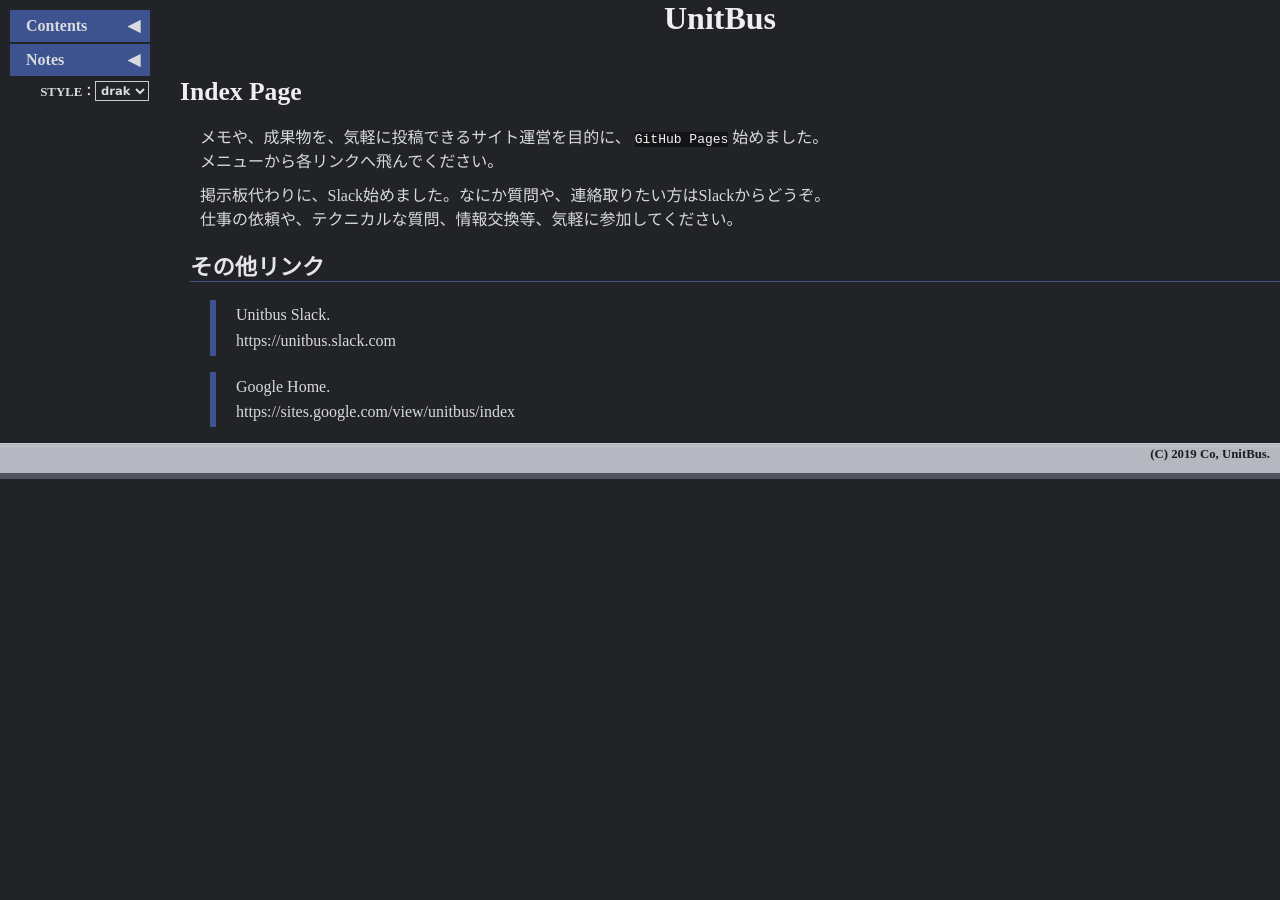
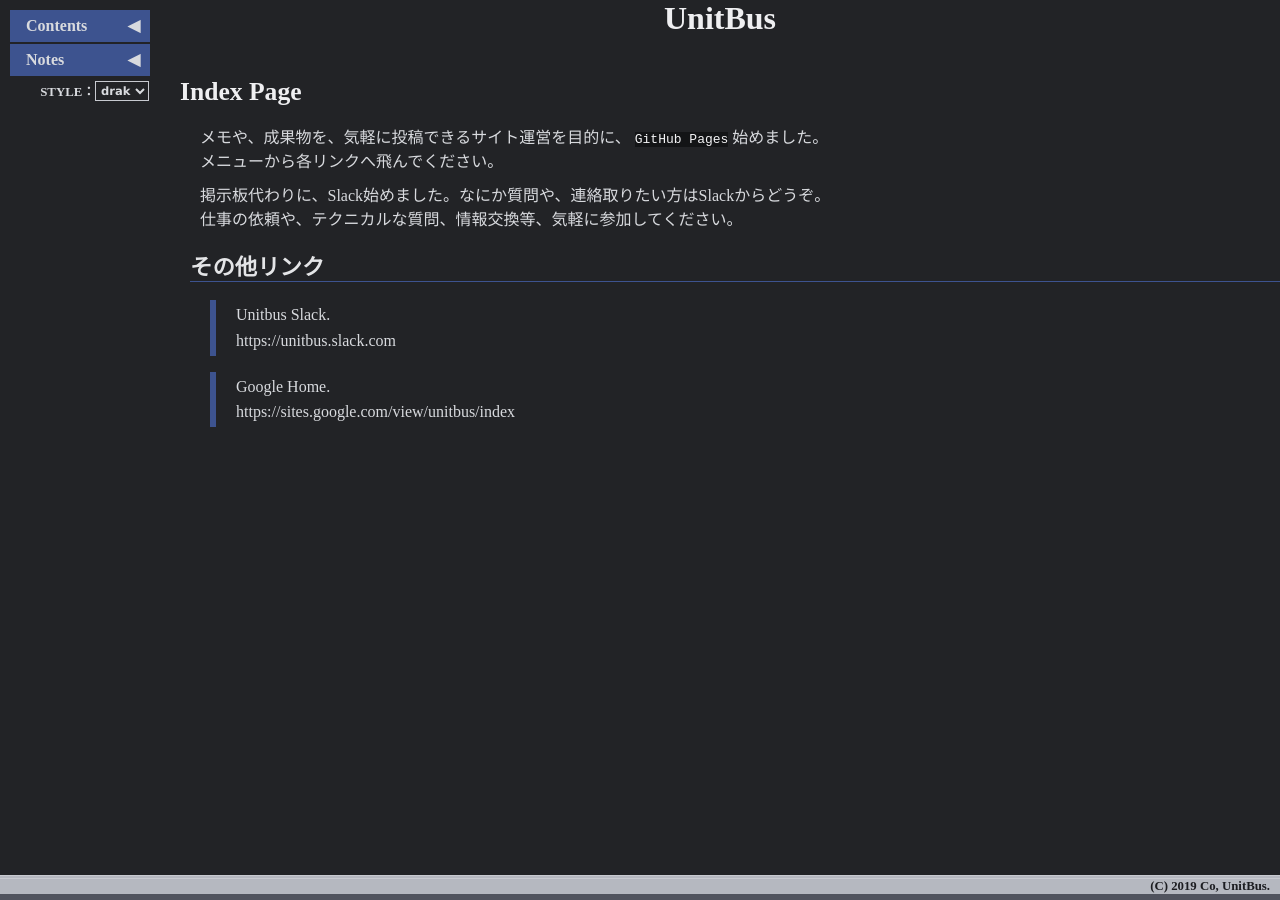
Before and after one commit to unitbus/unitbus.github.io, a Jekyll site: the page built from index.md, in a window 1280 px wide. Built offline with Jekyll 4.4.1, drawn with Linux system fonts in a browser that asks for light colours.

Commit message:
Update style_grid.css

```diff
--- a/styles/style_grid.css
+++ b/styles/style_grid.css
@@ -2,7 +2,7 @@
 body {
     /* width: 800px; */
     display: grid;
-    margin: 0;
+    margin: 0px;
     min-height: 100%;
     grid-template-rows: 60px 1fr 36px;
     grid-template-columns: 160px 1fr;
@@ -28,6 +28,10 @@
     padding-left: 10px;
 }
 footer {
+    position: fixed;
+    bottom: 0px;
+    right: 0px;
+    min-width: 100%;
     grid-row: 3;
     grid-column: 1 / span 2;
     font-size: 80%;
```
